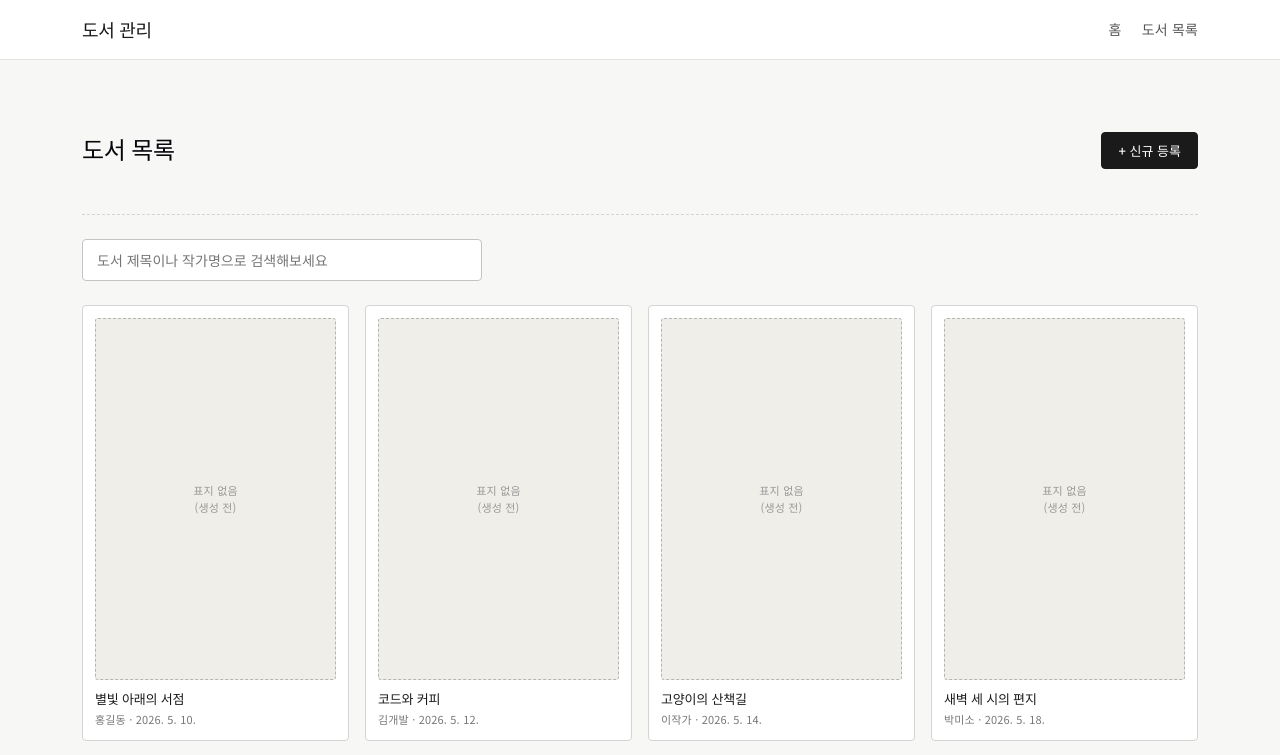
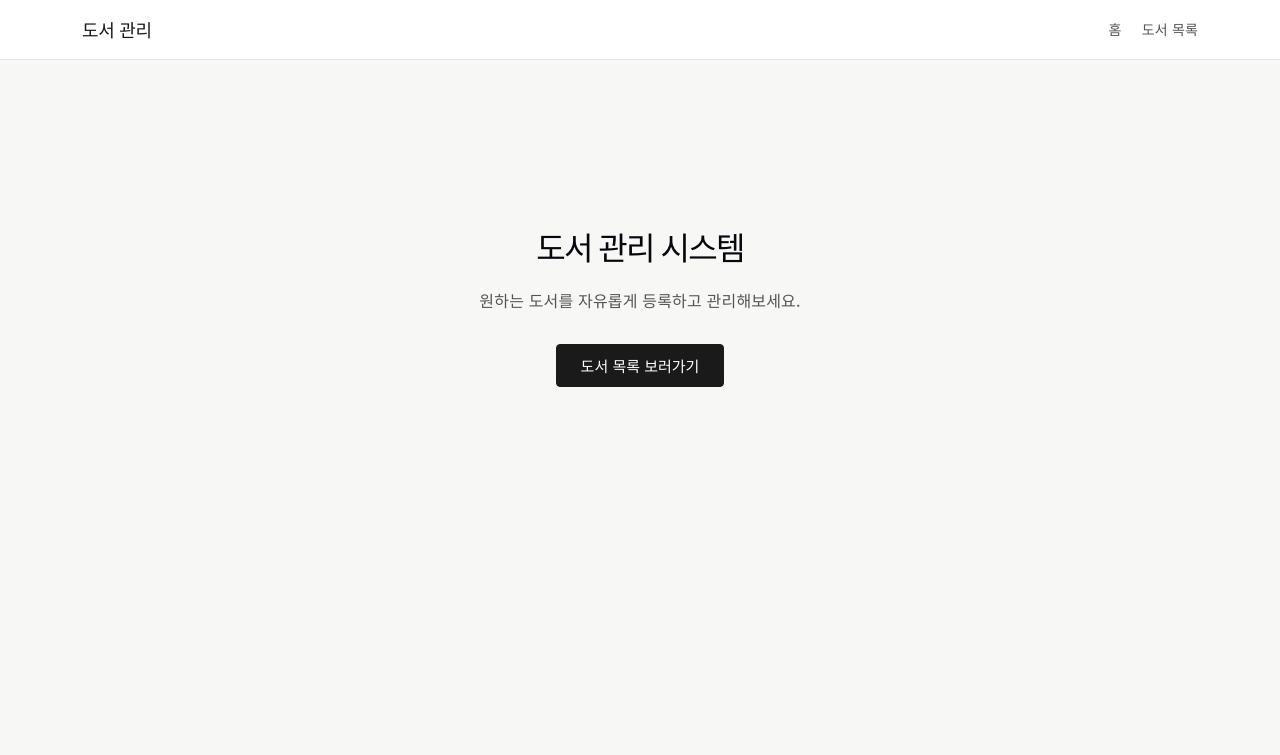
Before and after one commit to itmdlek-tech/mini-project23, a React (Vite) app: page / in a window 1280 px wide. Shown: the top 755 px of the page. Built offline with nearby package versions, Linux system fonts and the light colour scheme; data requests are answered from the project's data file.

Commit message:
2일차 홈화면 추가

```diff
--- a/src/App.jsx
+++ b/src/App.jsx
@@ -1,5 +1,6 @@
 import { BrowserRouter, Routes, Route } from 'react-router-dom';
 import Header from './components/Header';
+import HomePage from './pages/HomePage'; // 홈 화면 임포트 추가
 import BookListPage from './pages/BookListPage';
 import BookDetailPage from './pages/BookDetailPage';
 import BookCreatePage from './pages/BookCreatePage';
@@ -12,7 +13,9 @@ function App() {
       <Header />
       <main className="container">
         <Routes>
-          <Route path="/" element={<BookListPage />} />
+          {/* 기본 경로는 홈 화면으로, 도서 목록은 /books로 분리 */}
+          <Route path="/" element={<HomePage />} />
+          <Route path="/books" element={<BookListPage />} />
           <Route path="/books/new" element={<BookCreatePage />} />
           <Route path="/books/:id" element={<BookDetailPage />} />
           <Route path="/books/:id/edit" element={<BookEditPage />} />
--- a/src/components/Header.jsx
+++ b/src/components/Header.jsx
@@ -7,7 +7,8 @@ function Header() {
         <Link to="/" className="logo">도서 관리</Link>
         <nav>
           <Link to="/">홈</Link>
-          <Link to="/">도서 목록</Link>
+          {/* 도서 목록 링크를 /books 로 변경 */}
+          <Link to="/books">도서 목록</Link>
         </nav>
       </div>
     </header>
--- a/src/pages/BookCreatePage.jsx
+++ b/src/pages/BookCreatePage.jsx
@@ -68,7 +68,7 @@ function BookCreatePage() {
   return (
     <div className="page">
       <div className="page-head">
-        <Link to="/" className="back-btn">← 목록으로</Link>
+        <Link to="/books" className="back-btn">← 목록으로</Link>
         <h1 style={{ fontSize: 20 }}>신규 도서 등록</h1>
       </div>
 
@@ -164,7 +164,7 @@ function BookCreatePage() {
           </div>
 
           <div className="form-actions">
-            <button className="btn" onClick={() => navigate('/')} disabled={submitting}>
+            <button className="btn" onClick={() => navigate('/books')} disabled={submitting}>
               취소
             </button>
             <button className="btn btn-primary" onClick={handleSubmit} disabled={submitting}>
--- a/src/pages/BookDetailPage.jsx
+++ b/src/pages/BookDetailPage.jsx
@@ -30,7 +30,7 @@ function BookDetailPage() {
     try {
       await deleteBook(id);
       alert('삭제되었습니다.');
-      navigate('/');
+      navigate('/books');
     } catch (err) {
       alert(`삭제 실패: ${err.message}`);
     }
@@ -56,7 +56,7 @@ function BookDetailPage() {
   return (
     <div className="page">
       <div className="page-head">
-        <Link to="/" className="back-btn">← 목록으로</Link>
+        <Link to="/books" className="back-btn">← 목록으로</Link>
         <div className="btn-group">
           <button className="btn" onClick={() => navigate(`/books/${id}/edit`)}>
             수정
--- /dev/null
+++ b/src/pages/HomePage.jsx
@@ -0,0 +1,25 @@
+import { useNavigate } from 'react-router-dom';
+
+function HomePage() {
+  const navigate = useNavigate();
+
+  return (
+    <div className="page" style={{ textAlign: 'center', padding: '100px 20px' }}>
+      <h1 style={{ fontSize: '32px', marginBottom: '16px', fontWeight: 700 }}>
+        도서 관리 시스템
+      </h1>
+      <p style={{ color: '#555', marginBottom: '32px', fontSize: '16px' }}>
+        원하는 도서를 자유롭게 등록하고 관리해보세요.
+      </p>
+      <button
+        className="btn btn-primary"
+        style={{ fontSize: '15px', padding: '10px 24px' }}
+        onClick={() => navigate('/books')}
+      >
+        도서 목록 보러가기
+      </button>
+    </div>
+  );
+}
+
+export default HomePage;
```
